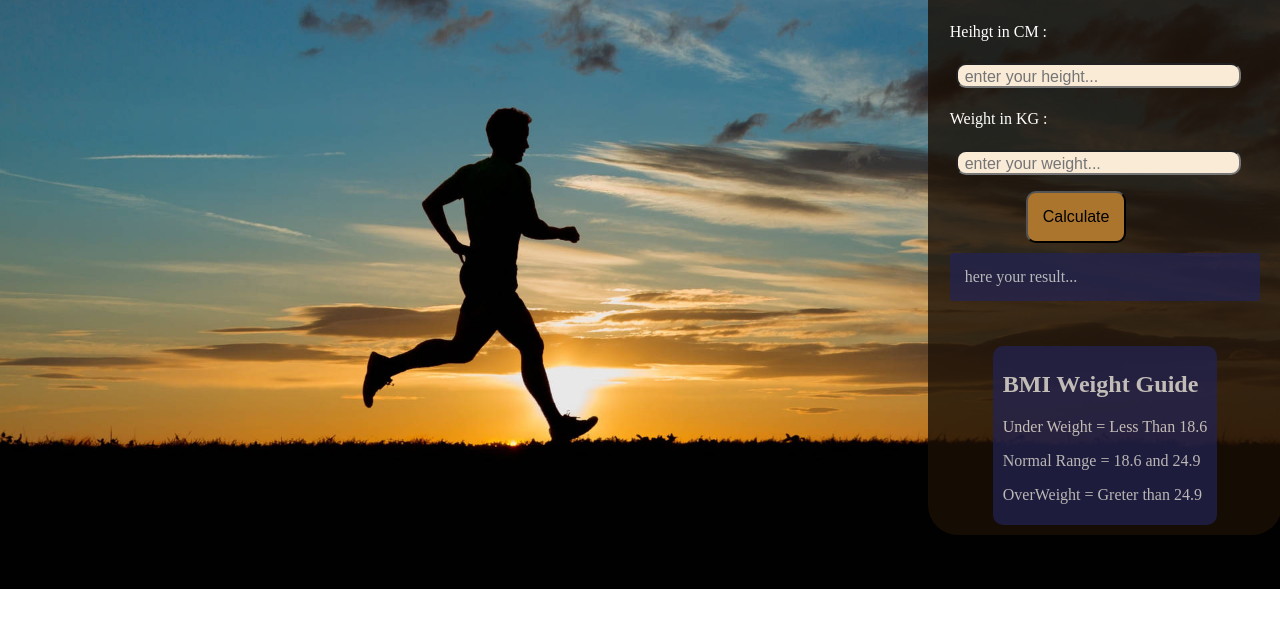
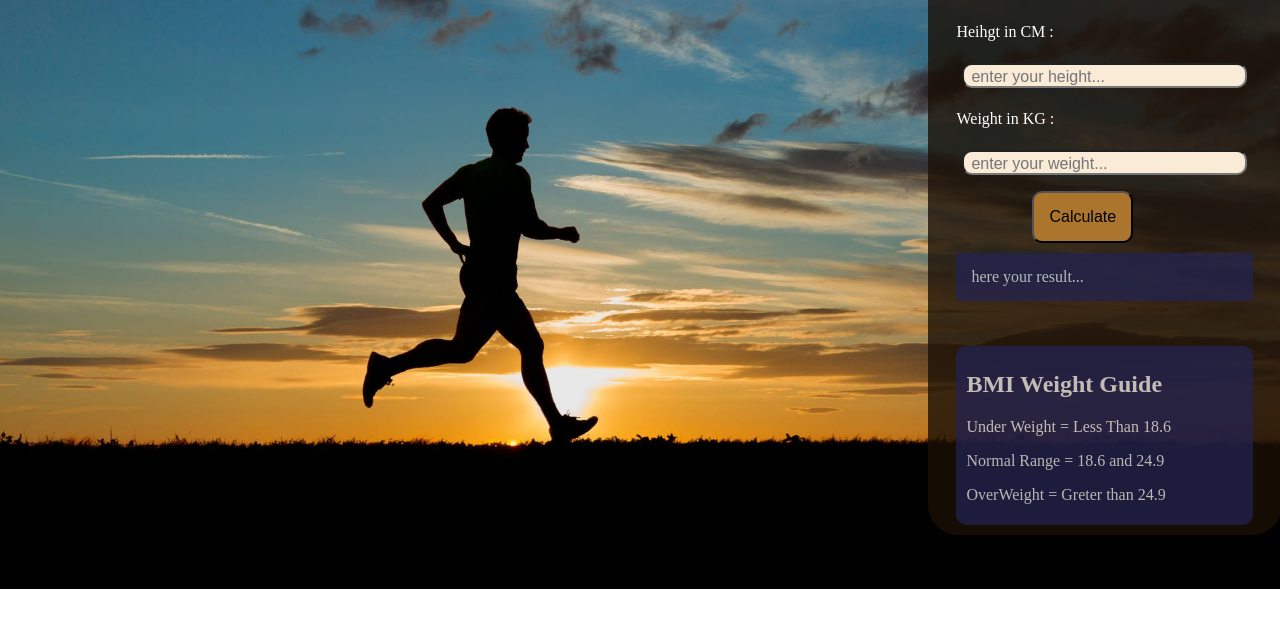
Before and after one commit to gursinghjeet/BMI-Calculator, a plain HTML site: page index.html in a window 1280 px wide. Shown: the part 131-758 px from the top of the page. Drawn offline with Linux system fonts and the light colour scheme.

Commit message:
cssUpdated

```diff
--- a/style.css
+++ b/style.css
@@ -57,7 +57,8 @@ button{
 
 }
 .footer{
-    margin: 10px 43px;
+    margin: 10px 0px;
+
     background-color: rgb(34, 35, 85);
     border-radius: 10px;
     padding: 5px 10px;
```
